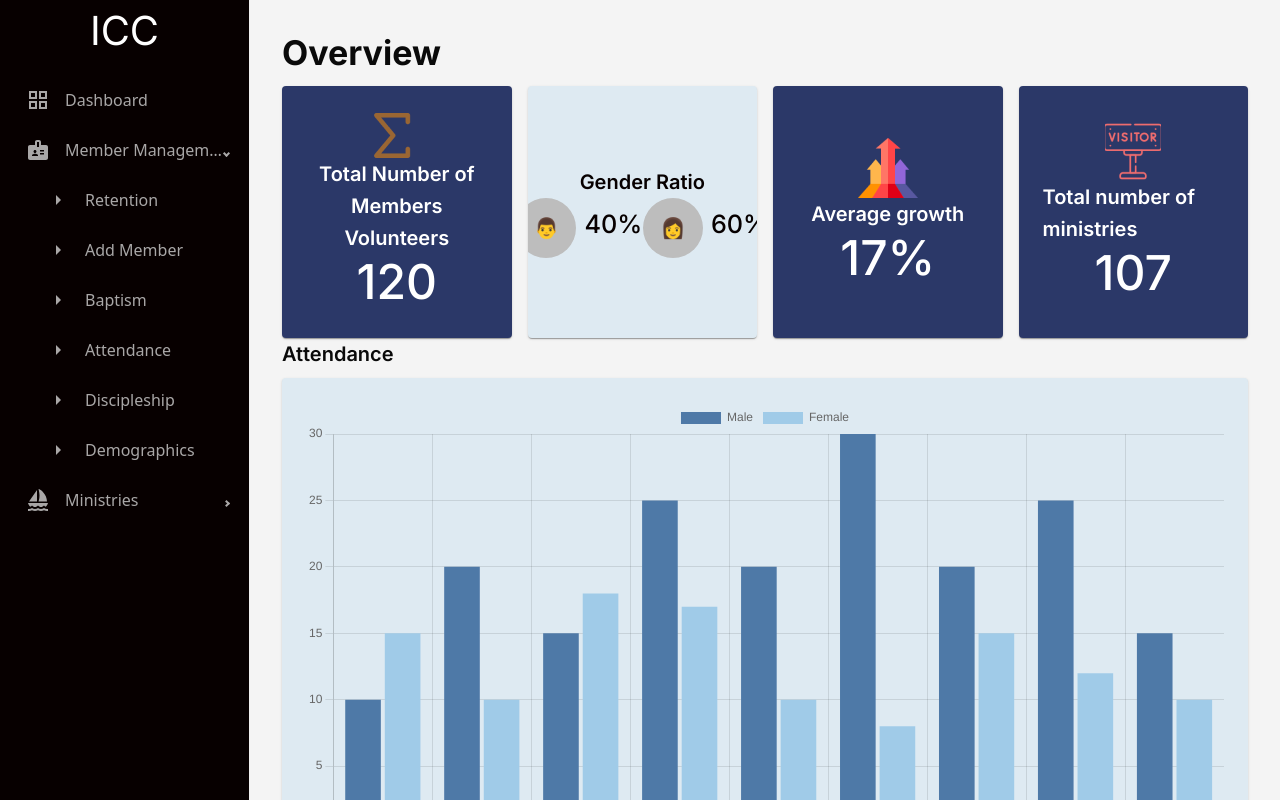
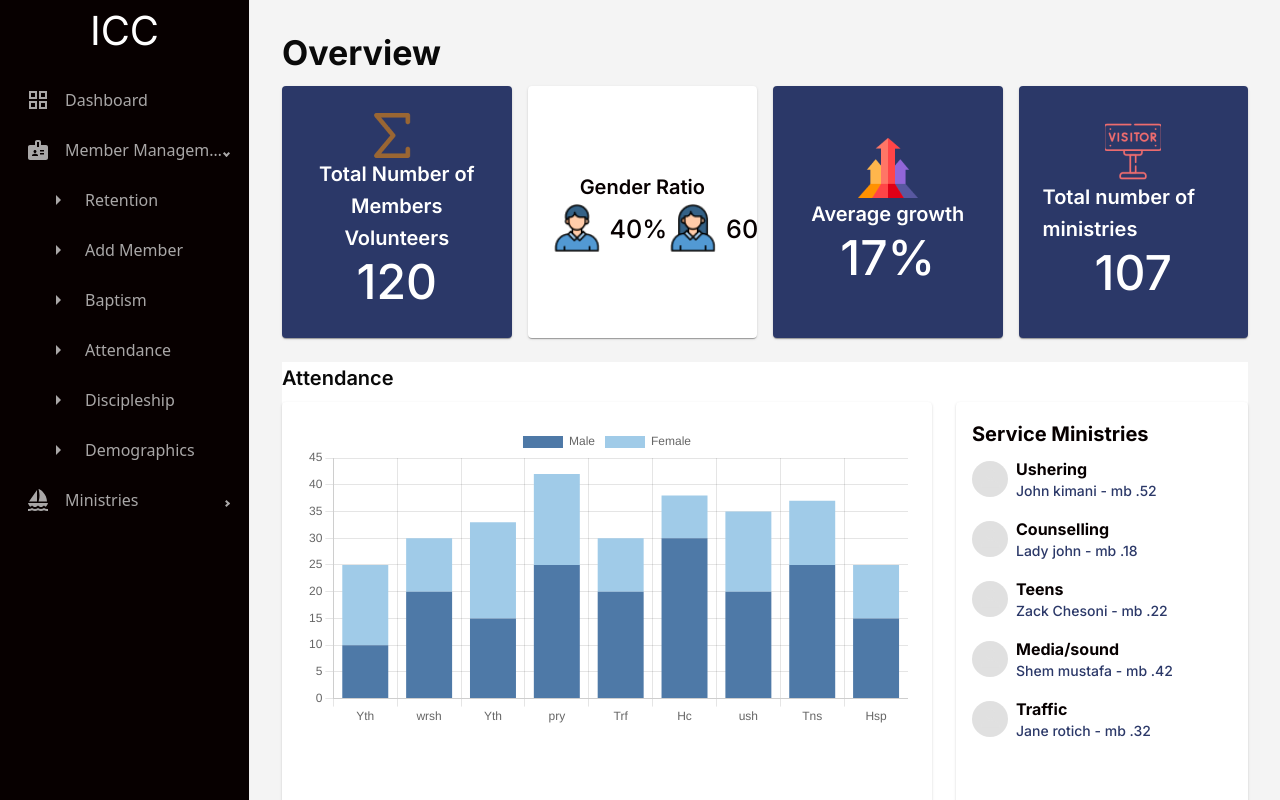
Before and after one commit to Tedmbg/statistics, a React (Vite) app in the folder ChurchBI/: page /serviceMinistry in a window 1280 px wide. Built offline with nearby package versions, Linux system fonts and the light colour scheme.

Commit message:
Made chnges on retention rate

```diff
--- a/ChurchBI/src/components/BarChart.jsx
+++ b/ChurchBI/src/components/BarChart.jsx
@@ -4,7 +4,7 @@ import { Bar } from "react-chartjs-2";
 
 const BarChart = ({ data, options, title, height = 545 }) => {
   return (
-    <Card sx={{ padding: "1.5rem" }}>
+    <Card sx={{ padding: "1.5rem" ,backgroundColor:"#fff"}}>
       {title && (
         <Typography variant="h6" gutterBottom>
           {title}
--- a/ChurchBI/src/pages/dashboard/Dashboard.jsx
+++ b/ChurchBI/src/pages/dashboard/Dashboard.jsx
@@ -44,6 +44,8 @@ export default function Dashboard() {
             value={year}
             onChange={(e) => setYear(e.target.value)}
             label="Year"
+            style={{backgroundColor:"white",border:"grey"
+            }}
           >
             <MenuItem value={2024}>2024</MenuItem>
             <MenuItem value={2023}>2023</MenuItem>
@@ -58,6 +60,8 @@ export default function Dashboard() {
             value={month}
             onChange={(e) => setMonth(e.target.value)}
             label="Month"
+            style={{backgroundColor:"white",border:"grey"
+            }}
           >
             <MenuItem value="January">January</MenuItem>
             <MenuItem value="February">February</MenuItem>
--- a/ChurchBI/src/pages/membership-management/retantionRate/RetentionRate.jsx
+++ b/ChurchBI/src/pages/membership-management/retantionRate/RetentionRate.jsx
@@ -22,8 +22,6 @@ import {
 } from "chart.js";
 import BarChart from "../../../components/BarChart"; // Import the BarChart component
 import DoughnutC from "../../../components/DoughnutC"; // Import your custom DoughnutC component
-
-
 
 // Register Chart.js components
 ChartJS.register(
@@ -135,7 +133,7 @@ function RetentionRate() {
       title: { display: true, text: "Age Distribution" },
       tooltip: { enabled: true },
       legend: {
-        position: 'bottom',
+        position: "bottom",
       },
     },
     cutout: "70%",
@@ -158,7 +156,7 @@ function RetentionRate() {
       title: { display: true, text: "Work Status" },
       tooltip: { enabled: true },
       legend: {
-        position: 'bottom',
+        position: "bottom",
       },
     },
     cutout: "70%",
@@ -194,14 +192,31 @@ function RetentionRate() {
 
         {/* Second Card */}
         <Grid item xs={12} md={3}>
-          <Card sx={{ padding: "1.5rem", height: "15.75rem" }}>
-            <Typography variant="h6">Gender Ratio</Typography>
+          <Card
+            sx={{
+              padding: "1.5rem",
+              height: "15.75rem",
+              display: "flex",
+              flexDirection: "column",
+              justifyContent: "center",
+              backgroundColor: "#FFF",
+            }}
+          >
+            <Typography variant="h6" style={{ textAlign: "center" }}>
+              Gender Ratio
+            </Typography>
             <Box display="flex" justifyContent="space-between">
-              <Avatar sx={{ height: "3.75rem", width: "3.75rem" }}>👨</Avatar>
+              <img
+                src="/assets/male_avatar.png"
+                style={{ height: "50px", width: "50px" }}
+              />
               <Typography sx={{ fontSize: "1.575rem", mt: 1, pl: 1, pr: 0.1 }}>
                 40%
               </Typography>
-              <Avatar sx={{ height: "3.75rem", width: "3.75rem" }}>👩</Avatar>
+              <img
+                src="/assets/female_avatar.png"
+                style={{ height: "50px", width: "50px" }}
+              />
               <Typography sx={{ fontSize: "1.575rem", mt: 1, pl: 1 }}>
                 60%
               </Typography>
@@ -263,39 +278,16 @@ function RetentionRate() {
             data={retentionBarData}
             options={retentionBarOptions}
             title="Retention Rate"
-            height={"71.9895rem"} // Adjust height if needed
+            height={"31.9895rem"} // Adjust height if needed
           />
         </Grid>
-
-        {/* Age Distribution Donut Chart and Work Status Donut Chart */}
         <Grid item xs={12} md={4}>
-          <Card sx={{ padding: "1.5rem", marginBottom: "1.5rem" }}>
-            <Typography variant="h6">Age Distribution</Typography>
-            <DoughnutC
-              data={ageDoughnutData}
-              options={ageDoughnutOptions}
-            />
-          </Card>
-
-          <Card sx={{ padding: "1.5rem" }}>
-            <Typography variant="h6">Work Status</Typography>
-            <DoughnutC
-              data={workStatusDoughnutData}
-              options={workStatusDoughnutOptions}
-            />
-          </Card>
-        </Grid>
-
-        {/* Discipleship Classes List */}
-        <Grid item xs={12}>
-          <Card sx={{ padding: "1.5rem" }}>
+          {/* Discipleship classes */}
+          <Card sx={{ padding: "1.5rem" ,backgroundColor:"#fff"}}>
             <Typography variant="h6">Discipleship Classes</Typography>
             <List>
               {discipleshipClasses.map((item, index) => (
-                <ListItem
-                  key={index}
-                  sx={{ paddingLeft: 0, paddingRight: 0 }}
-                >
+                <ListItem key={index} sx={{ paddingLeft: 0, paddingRight: 0 }}>
                   <ListItemAvatar>
                     <Avatar src={item.avatar} alt={item.leaderName} />
                   </ListItemAvatar>
@@ -314,10 +306,7 @@ function RetentionRate() {
                         <Typography variant="body2">
                           {item.leaderName}
                         </Typography>
-                        <Typography
-                          variant="body2"
-                          color="textSecondary"
-                        >
+                        <Typography variant="body2" color="textSecondary">
                           {item.label}
                         </Typography>
                       </Box>
@@ -328,6 +317,31 @@ function RetentionRate() {
             </List>
           </Card>
         </Grid>
+
+
+        {/* Age Distribution Donut Chart and Work Status Donut Chart */}
+        <Grid item xs={12} md={8}>
+          <Grid container spacing={2}>
+            <Grid item xs={6}>
+              <Card sx={{ padding: "1rem", textAlign: "center", backgroundColor:"#FFF"}}>
+                <Typography variant="h6">Age Distribution</Typography>
+                <DoughnutC
+                  data={ageDoughnutData}
+                  options={ageDoughnutOptions}
+                />
+              </Card>
+            </Grid>
+            <Grid item xs={6}>
+              <Card sx={{ padding: "1rem", textAlign: "center",backgroundColor:"#fff" }}>
+                <Typography variant="h6">Work Status</Typography>
+                <DoughnutC
+                  data={workStatusDoughnutData}
+                  options={workStatusDoughnutOptions}
+                />
+              </Card>
+            </Grid>
+          </Grid>
+        </Grid>
       </Grid>
     </Box>
   );
--- a/ChurchBI/src/pages/ministries/service-ministry/ServiceMinistry.jsx
+++ b/ChurchBI/src/pages/ministries/service-ministry/ServiceMinistry.jsx
@@ -1,4 +1,3 @@
-
 import { Box, Grid, Card, Typography, Avatar } from "@mui/material";
 import BarChart from "../../../components/BarChart";
 import DoughnutC from "../../../components/DoughnutC";
@@ -28,7 +27,7 @@ export default function Dashboard() {
               color: "#fff",
               height: "15.75rem",
               textAlign: "center",
-              display:"flex",
+              display: "flex",
               flexDirection: "column",
               justifyContent: "center",
               alignItems: "center",
@@ -49,26 +48,33 @@ export default function Dashboard() {
             sx={{
               padding: "1.5rem",
               height: "15.75rem",
-              display:"flex",
+              display: "flex",
               flexDirection: "column",
               justifyContent: "center",
-              alignItems: "center",
+              backgroundColor: "#FFF",
             }}
           >
-            <Typography variant="h6">Gender Ratio</Typography>
+            <Typography variant="h6" style={{ textAlign: "center" }}>
+              Gender Ratio
+            </Typography>
             <Box display="flex" justifyContent="space-between">
-              <Avatar sx={{ height: "3.75rem", width: "3.75rem" }}>👨</Avatar>
+              <img
+                src="/assets/male_avatar.png"
+                style={{ height: "50px", width: "50px" }}
+              />
               <Typography sx={{ fontSize: "1.575rem", mt: 1, pl: 1, pr: 0.1 }}>
                 40%
               </Typography>
-              <Avatar sx={{ height: "3.75rem", width: "3.75rem" }}>👩</Avatar>
+              <img
+                src="/assets/female_avatar.png"
+                style={{ height: "50px", width: "50px" }}
+              />
               <Typography sx={{ fontSize: "1.575rem", mt: 1, pl: 1 }}>
                 60%
               </Typography>
             </Box>
           </Card>
         </Grid>
-
         {/* Third Card */}
         <Grid item xs={12} md={3}>
           <Card
@@ -113,15 +119,49 @@ export default function Dashboard() {
       </Grid>
 
       {/* Attendance Bar Chart */}
-      <Box mb={3} height={800}>
+      <Box mb={3} height={800} sx={{ display: "flex", gap: 3 ,backgroundColor:"#fff", marginTop:"1.5rem" }}>
+        {/* Left Side: Attendance and Bar Chart */}
+        <Box sx={{ flex: 1 }}>
           <Typography variant="h6" mb={1}>
             Attendance
           </Typography>
           <BarChart
             data={attendanceData}
-          options={{ responsive: true, scales: { y: { beginAtZero: true } } }}
+            options={{
+              responsive: true,
+              scales: {
+                x: { stacked: true }, // Enable stacking on the x-axis
+                y: {
+                  stacked: true, // Enable stacking on the y-axis
+                  beginAtZero: true,
+                },
+              },
+            }}
             height={700}
           />
+        </Box>
+
+        {/* Right Side: Service Ministries Card */}
+        <Card sx={{ flex: "0.4", padding: "1rem", backgroundColor: "#FFF" ,marginTop:"2.5rem" , height:"46.875rem"}}>
+          <Typography variant="h6" fontWeight="bold" gutterBottom>
+            Service Ministries
+          </Typography>
+          {serviceMinistries.map((ministry, index) => (
+            <Box key={index} display="flex" alignItems="center" mb={2}>
+              <Avatar sx={{ width: 36, height: 36, bgcolor: "#e0e0e0", mr: 1 }}>
+                {/* Add an icon or image if needed */}
+              </Avatar>
+              <Box>
+                <Typography variant="body1" fontWeight="bold">
+                  {ministry.name}
+                </Typography>
+                <Typography variant="body2" color="textSecondary">
+                  {ministry.leader} - {ministry.label}
+                </Typography>
+              </Box>
+            </Box>
+          ))}
+        </Card>
       </Box>
 
       <Grid container spacing={2}>
@@ -146,32 +186,6 @@ export default function Dashboard() {
             </Grid>
           </Grid>
         </Grid>
-
-        {/* Right Section - Service Ministries */}
-        <Grid item xs={12} md={4}>
-          <Card sx={{ padding: "1rem", backgroundColor: "#FFF" }}>
-            <Typography variant="h6" fontWeight="bold" gutterBottom>
-              Service Ministries
-            </Typography>
-            {serviceMinistries.map((ministry, index) => (
-              <Box key={index} display="flex" alignItems="center" mb={2}>
-                <Avatar
-                  sx={{ width: 36, height: 36, bgcolor: "#e0e0e0", mr: 1 }}
-                >
-                  {/* Replace with an image source if available */}
-                </Avatar>
-                <Box>
-                  <Typography variant="body1" fontWeight="bold">
-                    {ministry.name}
-                  </Typography>
-                  <Typography variant="body2" color="textSecondary">
-                    {ministry.leader} - {ministry.label}
-                  </Typography>
-                </Box>
-              </Box>
-            ))}
-          </Card>
-        </Grid>
       </Grid>
     </Box>
   );
```
Also changed, not shown: ChurchBI/src/pages/membership-management/discipleship/Discipleship.jsx (+9 -11 lines). Lines whose indentation alone changed are shown as unchanged.
